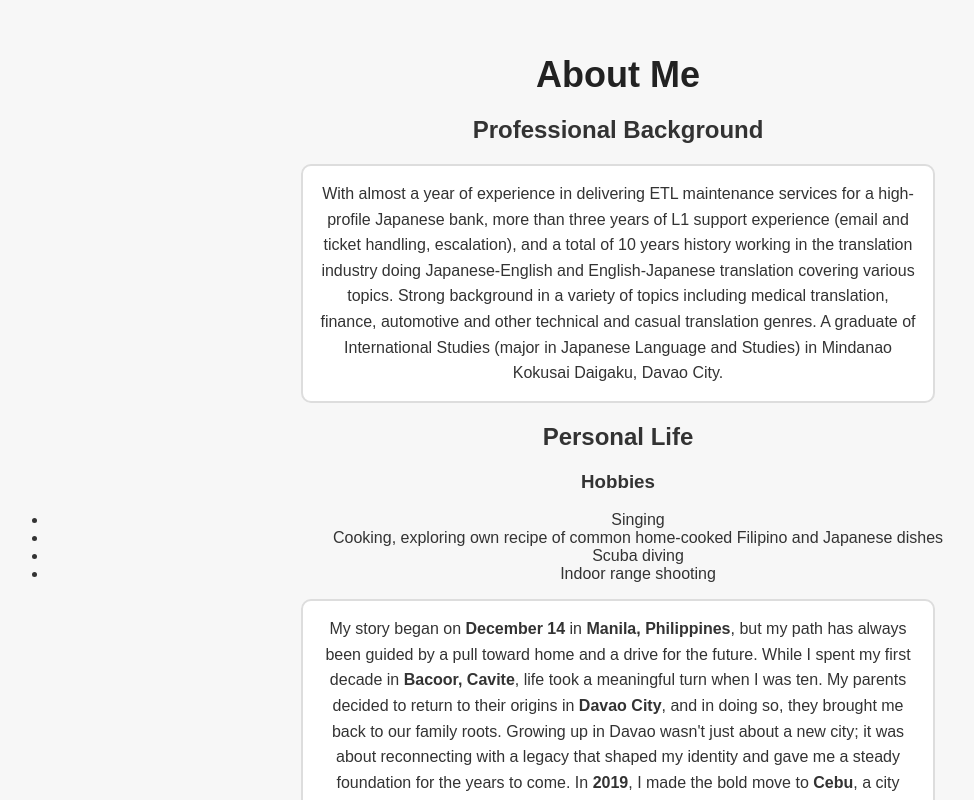
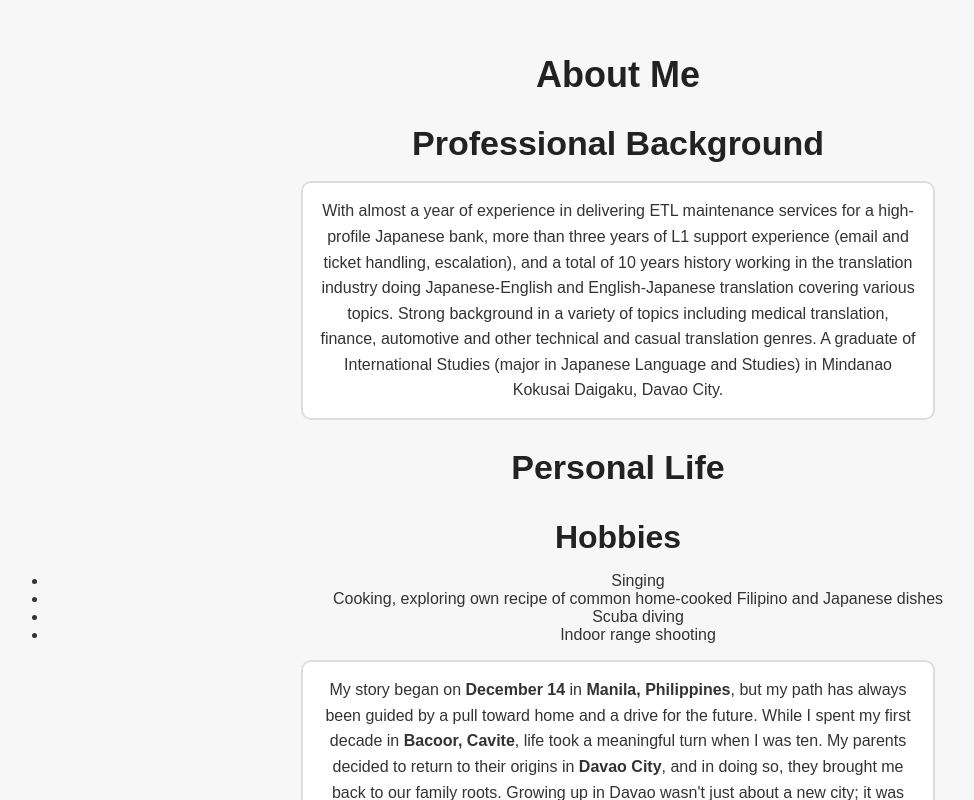
Before and after one commit to pmcagadas/webportfolio, a plain HTML site: page public/about.html in a window 1280 px wide. Shown: the top 800 px of the page, without its empty margins (22-996 px from the left). Drawn offline with Linux system fonts and the light colour scheme.

Commit message:
Update style.css

```diff
--- a/public/style.css
+++ b/public/style.css
@@ -9,6 +9,18 @@ body {
 h1 {
   font-size: 36px;
   margin-bottom: 20px;
+  color: #222;
+}
+
+h2 {
+  font-size: 34px;
+  margin-bottom: 18px;
+  color: #222;
+}
+
+h3 {
+  font-size: 32px;
+  margin-bottom: 16px;
   color: #222;
 }
 p {
```
